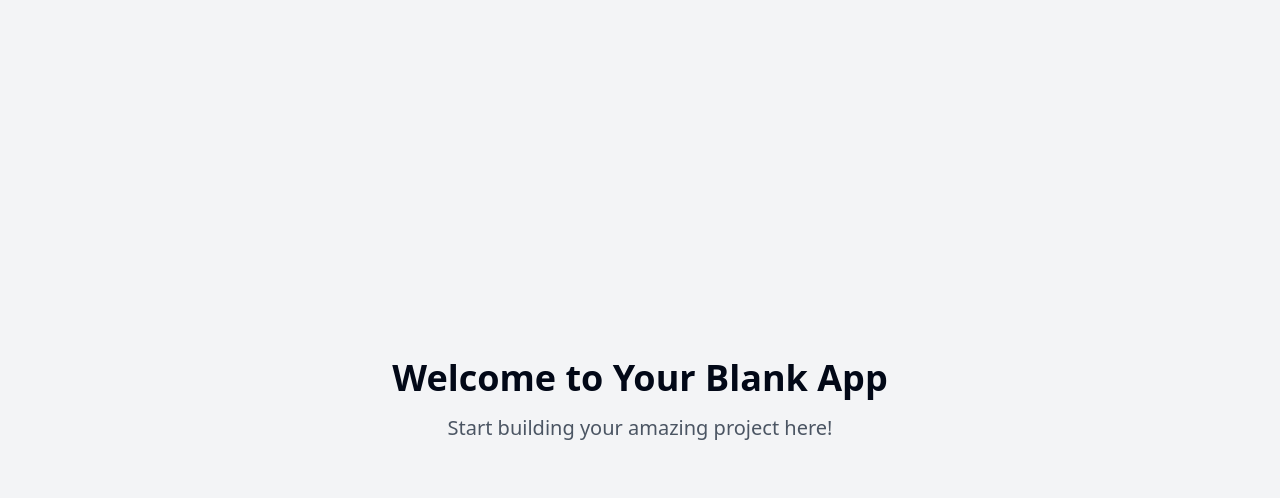
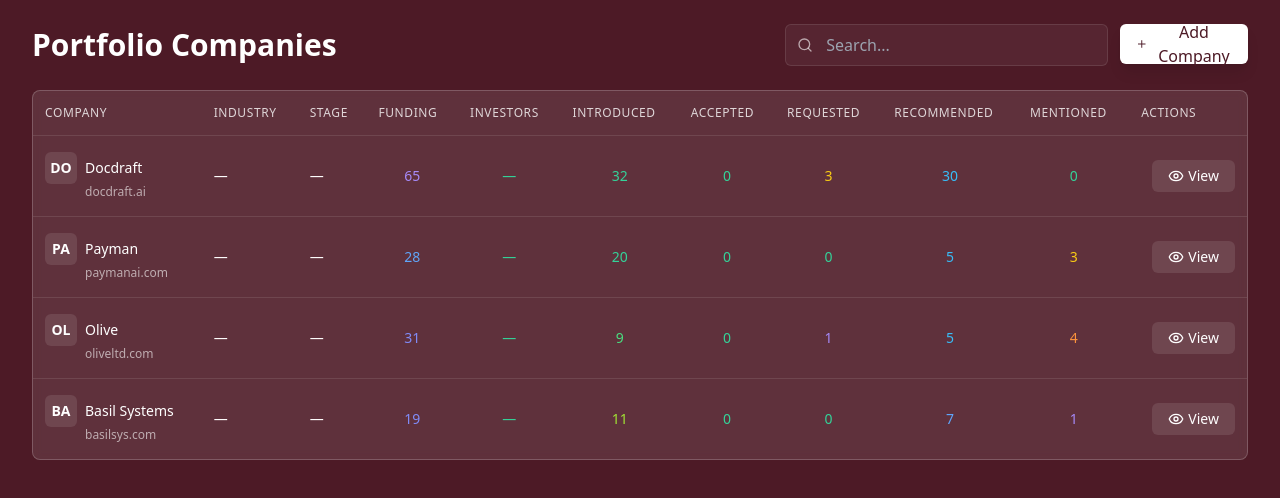
Before and after one commit to natalieho1/maroon-dashboard-magic, a React (Vite) app: page / in a window 1280 px wide. Shown: the top 498 px of the page. Built offline with nearby package versions, Linux system fonts and the light colour scheme.

Commit message:
Update dashboard styling
Update the dashboard to use a maroon background color.

```diff
--- a/src/App.tsx
+++ b/src/App.tsx
@@ -1,3 +1,4 @@
+
 import { Toaster } from "@/components/ui/toaster";
 import { Toaster as Sonner } from "@/components/ui/sonner";
 import { TooltipProvider } from "@/components/ui/tooltip";
--- /dev/null
+++ b/src/components/CompanyTable.tsx
@@ -0,0 +1,91 @@
+
+import React from 'react';
+import { Eye } from 'lucide-react';
+
+export interface Company {
+  id: string;
+  abbreviation: string;
+  name: string;
+  website: string;
+  industry: string;
+  stage: string;
+  funding: number;
+  investors: number;
+  introduced: number;
+  accepted: number;
+  requested: number;
+  recommended: number;
+  mentioned: number;
+}
+
+interface CompanyTableProps {
+  companies: Company[];
+}
+
+const CompanyTable = ({ companies }: CompanyTableProps) => {
+  return (
+    <div className="w-full overflow-x-auto animate-fade-up rounded-lg glass-effect">
+      <table className="min-w-full divide-y divide-white/10">
+        <thead>
+          <tr>
+            <th className="table-header">Company</th>
+            <th className="table-header">Industry</th>
+            <th className="table-header">Stage</th>
+            <th className="table-header">Funding</th>
+            <th className="table-header">Investors</th>
+            <th className="table-header">Introduced</th>
+            <th className="table-header">Accepted</th>
+            <th className="table-header">Requested</th>
+            <th className="table-header">Recommended</th>
+            <th className="table-header">Mentioned</th>
+            <th className="table-header">Actions</th>
+          </tr>
+        </thead>
+        <tbody className="divide-y divide-white/10">
+          {companies.map((company, index) => (
+            <tr
+              key={company.id}
+              className="hover:bg-white/5 transition-colors duration-150 ease-in-out"
+              style={{
+                animationDelay: `${index * 50}ms`,
+                animation: 'fade-up 0.5s ease-out forwards',
+                opacity: 0
+              }}
+            >
+              <td className="table-data">
+                <div className="flex flex-col">
+                  <div className="flex items-center gap-2">
+                    <span className="font-bold w-8 h-8 rounded-md bg-white/10 flex items-center justify-center">
+                      {company.abbreviation}
+                    </span>
+                    <span className="font-medium">{company.name}</span>
+                  </div>
+                  <a href={`https://${company.website}`} target="_blank" rel="noopener noreferrer" className="text-xs text-white/60 hover:text-white transition-colors ml-10">
+                    {company.website}
+                  </a>
+                </div>
+              </td>
+              <td className="table-data">{company.industry || "—"}</td>
+              <td className="table-data">{company.stage || "—"}</td>
+              <td className={`table-data number-cell color-${company.funding}`}>{company.funding || "—"}</td>
+              <td className={`table-data number-cell color-${company.investors}`}>{company.investors || "—"}</td>
+              <td className={`table-data number-cell color-${company.introduced}`}>{company.introduced}</td>
+              <td className={`table-data number-cell color-${company.accepted}`}>{company.accepted}</td>
+              <td className={`table-data number-cell color-${company.requested}`}>{company.requested}</td>
+              <td className={`table-data number-cell color-${company.recommended}`}>{company.recommended}</td>
+              <td className={`table-data number-cell color-${company.mentioned}`}>{company.mentioned}</td>
+              <td className="table-data text-right">
+                <button className="inline-flex items-center justify-center h-8 px-4 rounded-md bg-white/10 hover:bg-white/20 transition-colors duration-200 text-white text-sm">
+                  <Eye className="h-4 w-4 mr-1" />
+                  View
+                </button>
+              </td>
+            </tr>
+          ))}
+        </tbody>
+      </table>
+    </div>
+  );
+};
+
+export default CompanyTable;
--- /dev/null
+++ b/src/components/Dashboard.tsx
@@ -0,0 +1,113 @@
+
+import React, { useState } from 'react';
+import { Plus } from 'lucide-react';
+import SearchBar from './SearchBar';
+import CompanyTable, { Company } from './CompanyTable';
+
+const Dashboard = () => {
+  const [searchQuery, setSearchQuery] = useState('');
+
+  // Sample company data
+  const companies: Company[] = [
+    {
+      id: '1',
+      abbreviation: 'DO',
+      name: 'Docdraft',
+      website: 'docdraft.ai',
+      industry: '',
+      stage: '',
+      funding: 65,
+      investors: 0,
+      introduced: 32,
+      accepted: 0,
+      requested: 3,
+      recommended: 30,
+      mentioned: 0
+    },
+    {
+      id: '2',
+      abbreviation: 'PA',
+      name: 'Payman',
+      website: 'paymanai.com',
+      industry: '',
+      stage: '',
+      funding: 28,
+      investors: 0,
+      introduced: 20,
+      accepted: 0,
+      requested: 0,
+      recommended: 5,
+      mentioned: 3
+    },
+    {
+      id: '3',
+      abbreviation: 'OL',
+      name: 'Olive',
+      website: 'oliveltd.com',
+      industry: '',
+      stage: '',
+      funding: 31,
+      investors: 0,
+      introduced: 9,
+      accepted: 0,
+      requested: 1,
+      recommended: 5,
+      mentioned: 4
+    },
+    {
+      id: '4',
+      abbreviation: 'BA',
+      name: 'Basil Systems',
+      website: 'basilsys.com',
+      industry: '',
+      stage: '',
+      funding: 19,
+      investors: 0,
+      introduced: 11,
+      accepted: 0,
+      requested: 0,
+      recommended: 7,
+      mentioned: 1
+    }
+  ];
+
+  // Filter companies based on search query
+  const filteredCompanies = companies.filter(company =>
+    company.name.toLowerCase().includes(searchQuery.toLowerCase()) ||
+    company.website.toLowerCase().includes(searchQuery.toLowerCase())
+  );
+
+  const handleAddCompany = () => {
+    console.log('Add company clicked');
+    // This would typically open a modal or navigate to an "add company" page
+  };
+
+  return (
+    <div className="w-full max-w-7xl mx-auto px-4 py-6 md:px-6 lg:px-8">
+      <div className="flex flex-col space-y-6">
+        <header className="flex flex-col md:flex-row md:items-center justify-between gap-4 animate-fade-in">
+          <h1 className="text-3xl font-bold text-white">Portfolio Companies</h1>
+
+          <div className="flex flex-col sm:flex-row gap-3">
+            <SearchBar
+              placeholder="Search..."
+              onChange={(e) => setSearchQuery(e.target.value)}
+            />
+
+            <button
+              onClick={handleAddCompany}
+              className="inline-flex items-center justify-center h-10 px-4 py-2 bg-white text-maroon font-medium rounded-md hover:bg-white/90 transition-all duration-200 shadow-lg hover:shadow-xl"
+            >
+              <Plus className="h-4 w-4 mr-2" />
+              Add Company
+            </button>
+          </div>
+        </header>
+
+        <CompanyTable companies={filteredCompanies} />
+      </div>
+    </div>
+  );
+};
+
+export default Dashboard;
--- /dev/null
+++ b/src/components/SearchBar.tsx
@@ -0,0 +1,26 @@
+
+import React from 'react';
+import { Search } from 'lucide-react';
+
+interface SearchBarProps {
+  placeholder?: string;
+  onChange?: (event: React.ChangeEvent<HTMLInputElement>) => void;
+}
+
+const SearchBar = ({ placeholder = "Search...", onChange }: SearchBarProps) => {
+  return (
+    <div className="relative w-full max-w-md animate-fade-in">
+      <div className="absolute inset-y-0 left-0 flex items-center pl-3 pointer-events-none">
+        <Search className="h-4 w-4 text-white/60" />
+      </div>
+      <input
+        type="text"
+        className="py-2 pl-10 pr-4 w-full rounded-md text-white bg-white/5 border border-white/10 focus:outline-none focus:ring-2 focus:ring-white/20 transition-all duration-200"
+        placeholder={placeholder}
+        onChange={onChange}
+      />
+    </div>
+  );
+};
+
+export default SearchBar;
--- a/src/index.css
+++ b/src/index.css
@@ -1,11 +1,15 @@
+
 @tailwind base;
 @tailwind components;
 @tailwind utilities;
 
 @layer base {
   :root {
-    --background: 0 0% 100%;
-    --foreground: 222.2 84% 4.9%;
+    --background: 345 50% 20%;
+    --foreground: 0 0% 100%;
+
+    --maroon: 345 50% 20%;
+    --maroon-foreground: 0 0% 100%;
 
     --card: 0 0% 100%;
     --card-foreground: 222.2 84% 4.9%;
@@ -22,8 +26,8 @@
     --muted: 210 40% 96.1%;
     --muted-foreground: 215.4 16.3% 46.9%;
 
-    --accent: 210 40% 96.1%;
-    --accent-foreground: 222.2 47.4% 11.2%;
+    --accent: 345 50% 15%;
+    --accent-foreground: 0 0% 100%;
 
     --destructive: 0 84.2% 60.2%;
     --destructive-foreground: 210 40% 98%;
@@ -35,19 +39,12 @@
     --radius: 0.5rem;
 
     --sidebar-background: 0 0% 98%;
-
     --sidebar-foreground: 240 5.3% 26.1%;
-
     --sidebar-primary: 240 5.9% 10%;
-
     --sidebar-primary-foreground: 0 0% 98%;
-
     --sidebar-accent: 240 4.8% 95.9%;
-
     --sidebar-accent-foreground: 240 5.9% 10%;
-
     --sidebar-border: 220 13% 91%;
-
     --sidebar-ring: 217.2 91.2% 59.8%;
   }
 
@@ -96,6 +93,82 @@
   }
 
   body {
-    @apply bg-background text-foreground;
+    @apply bg-background text-foreground antialiased;
   }
 }
+
+.glass-effect {
+  @apply bg-white/10 backdrop-blur-sm border border-white/20;
+}
+
+.table-header {
+  @apply text-white/80 uppercase text-xs font-medium tracking-wider text-left px-3 py-3.5;
+}
+
+.table-data {
+  @apply text-white px-3 py-4 text-sm;
+}
+
+.number-cell {
+  @apply text-center font-medium;
+}
+
+.color-0 {
+  @apply text-emerald-400;
+}
+
+.color-1 {
+  @apply text-violet-400;
+}
+
+.color-3 {
+  @apply text-yellow-400;
+}
+
+.color-4 {
+  @apply text-orange-400;
+}
+
+.color-5 {
+  @apply text-sky-400;
+}
+
+.color-7 {
+  @apply text-blue-400;
+}
+
+.color-9 {
+  @apply text-green-400;
+}
+
+.color-11 {
+  @apply text-lime-400;
+}
+
+.color-19 {
+  @apply text-indigo-400;
+}
+
+.color-20 {
+  @apply text-emerald-400;
+}
+
+.color-28 {
+  @apply text-blue-400;
+}
+
+.color-30 {
+  @apply text-sky-400;
+}
+
+.color-31 {
+  @apply text-indigo-400;
+}
+
+.color-32 {
+  @apply text-emerald-400;
+}
+
+.color-65 {
+  @apply text-violet-400;
+}
--- a/src/pages/Index.tsx
+++ b/src/pages/Index.tsx
@@ -1,12 +1,11 @@
-// Update this page (the content is just a fallback if you fail to update the page)
+
+import React from 'react';
+import Dashboard from '@/components/Dashboard';
 
 const Index = () => {
   return (
-    <div className="min-h-screen flex items-center justify-center bg-gray-100">
-      <div className="text-center">
-        <h1 className="text-4xl font-bold mb-4">Welcome to Your Blank App</h1>
-        <p className="text-xl text-gray-600">Start building your amazing project here!</p>
-      </div>
+    <div className="min-h-screen w-full bg-maroon">
+      <Dashboard />
     </div>
   );
 };
--- a/tailwind.config.ts
+++ b/tailwind.config.ts
@@ -1,3 +1,4 @@
+
 import type { Config } from "tailwindcss";
 
 export default {
@@ -24,6 +25,10 @@ export default {
 				ring: 'hsl(var(--ring))',
 				background: 'hsl(var(--background))',
 				foreground: 'hsl(var(--foreground))',
+				maroon: {
+					DEFAULT: 'hsl(var(--maroon))',
+					foreground: 'hsl(var(--maroon-foreground))',
+				},
 				primary: {
 					DEFAULT: 'hsl(var(--primary))',
 					foreground: 'hsl(var(--primary-foreground))'
@@ -84,11 +89,38 @@ export default {
 					to: {
 						height: '0'
 					}
+				},
+				'fade-in': {
+					'0%': { opacity: '0' },
+					'100%': { opacity: '1' }
+				},
+				'fade-up': {
+					'0%': {
+						opacity: '0',
+						transform: 'translateY(10px)'
+					},
+					'100%': {
+						opacity: '1',
+						transform: 'translateY(0)'
+					}
+				},
+				'slide-in': {
+					'0%': {
+						transform: 'translateX(-20px)',
+						opacity: '0'
+					},
+					'100%': {
+						transform: 'translateX(0)',
+						opacity: '1'
+					}
 				}
 			},
 			animation: {
 				'accordion-down': 'accordion-down 0.2s ease-out',
-				'accordion-up': 'accordion-up 0.2s ease-out'
+				'accordion-up': 'accordion-up 0.2s ease-out',
+				'fade-in': 'fade-in 0.3s ease-out',
+				'fade-up': 'fade-up 0.5s ease-out',
+				'slide-in': 'slide-in 0.3s ease-out'
 			}
 		}
 	},
```
